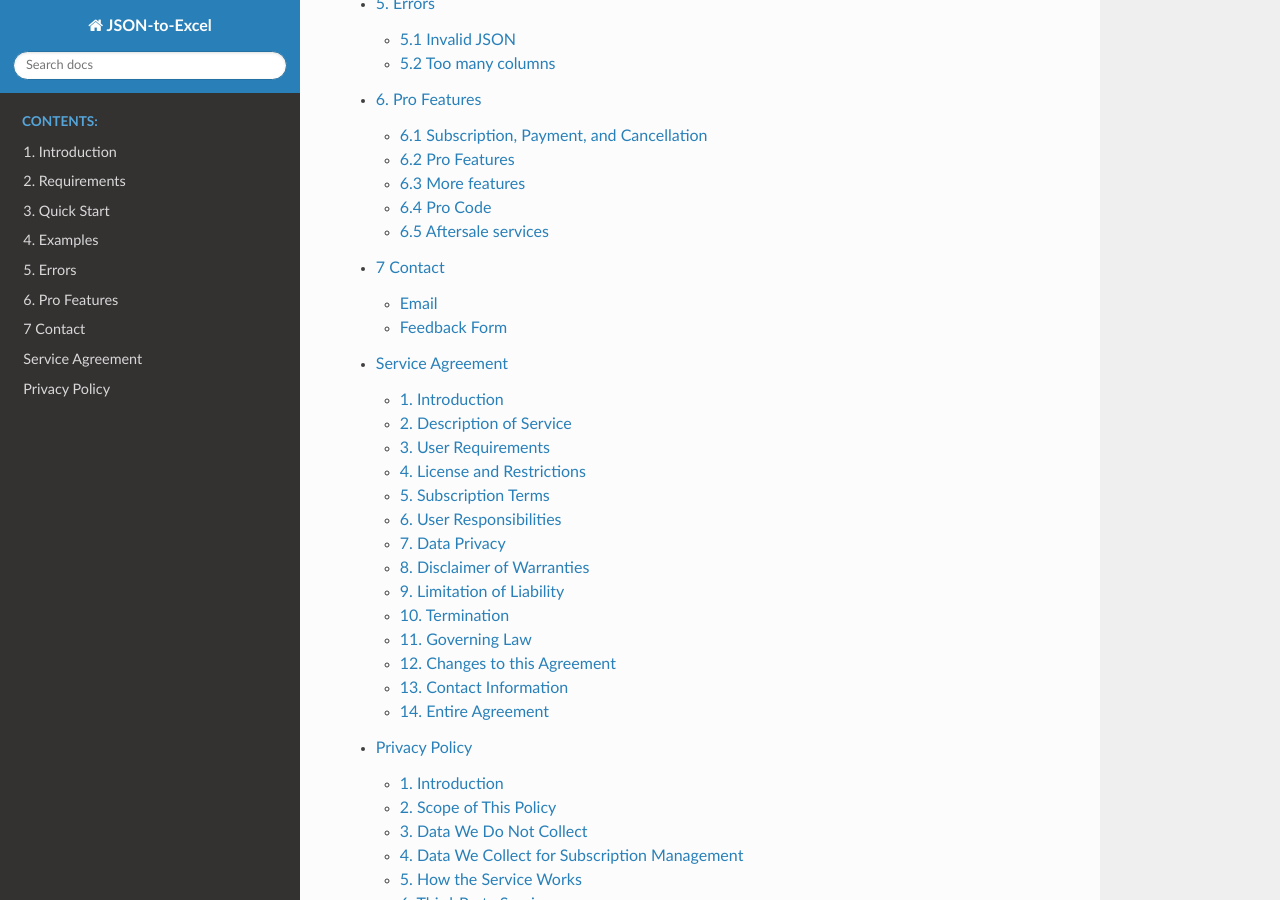
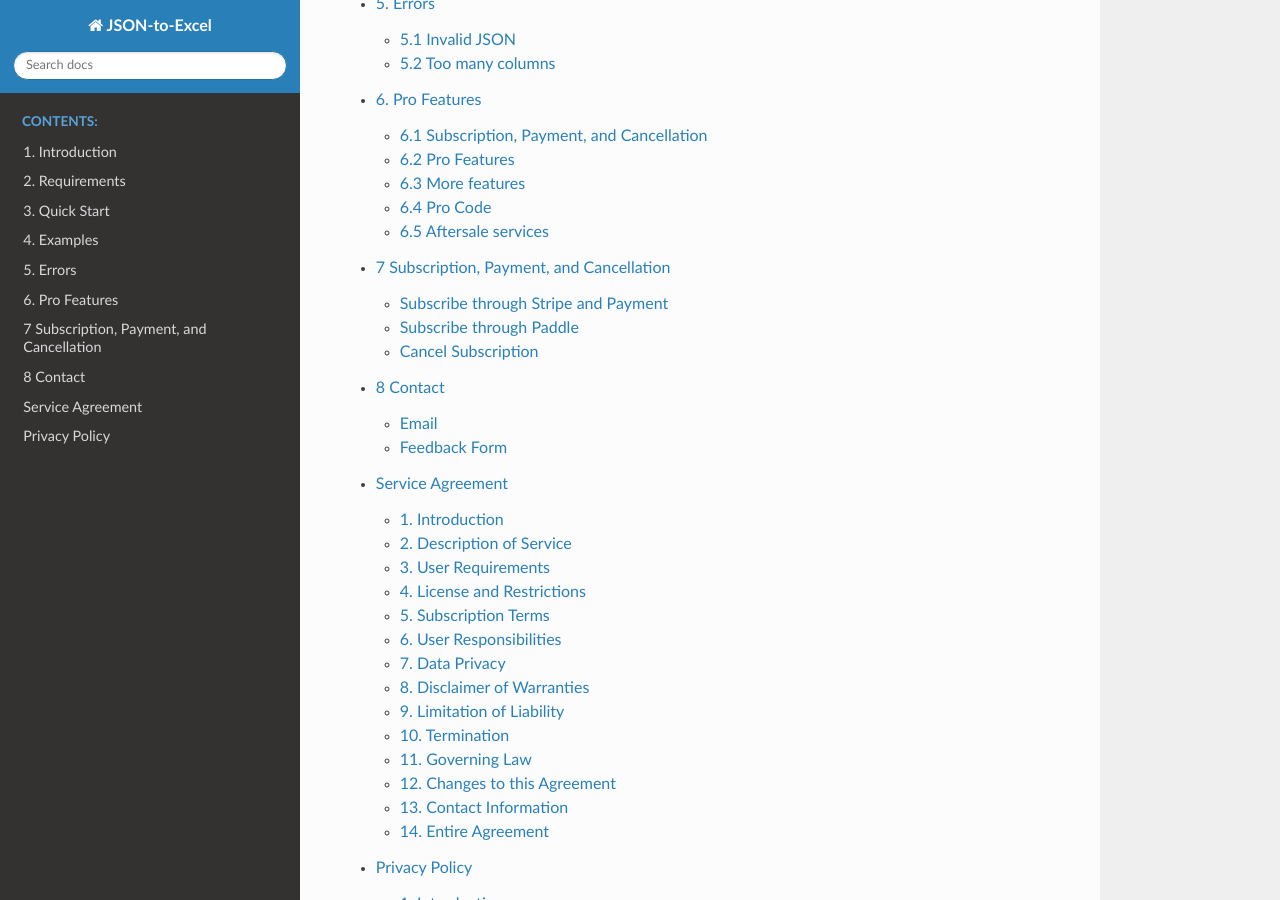
Before and after one commit to he-yang/JSON-to-Excel, a Sphinx documentation site: the page built from source/index.rst, in a window 1280 px wide and 900 px high, scrolled down 789 px. Built offline with Sphinx 7.4.7 and the Read the Docs theme 3.1.0, drawn with Linux system fonts in a browser that asks for light colours; some of the changed lines change nothing that is shown.

Commit message:
include pricing for paddle verification

```diff
--- a/source/_templates/layout.html
+++ b/source/_templates/layout.html
@@ -3,6 +3,7 @@
 {% block htmltitle %}
     {{ super() }}
     <!-- 添加自定义的 meta 标签 -->
+     <meta name="bytedance-verification-code" content="M2iXTGGPnpTgrCU1GtvH" />
     <script type="application/ld+json">
         {
           "@context": "https://schema.org",
--- a/source/contact.md
+++ b/source/contact.md
@@ -1,4 +1,4 @@
-# 7 Contact
+# 8 Contact
 ## Email
 
   Send me an email at:he.yang@wtsolutions.cn
--- a/source/index.rst
+++ b/source/index.rst
@@ -4,7 +4,8 @@
    contain the root `toctree` directive.
 
 JSON-to-Excel by WTSolutions Convert JSON to Excel within Excel (web online, windows, mac, linux)
-=======================================================
+==================================================================================================
+
 JSON to Excel is a **Microsoft Excel add-in** or **Web Application** which can convert JSON to Excel. Both Flat/Nested JSON can be converted.
 
 中文版文档 https://JSON-to-Excel.wtsolutions.cn/zh-cn/latest/
@@ -15,6 +16,7 @@ JSON to Excel is a **Microsoft Excel add-in** or **Web Application** which can c
 
    quickstart.md
    profeatures.md
+   pricing.md
    contact.md
    termsofuse.md
    privacy.md
--- /dev/null
+++ b/source/pricing.md
@@ -0,0 +1,36 @@
+
+## 7 Subscription, Payment, and Cancellation
+
+7 days free trial, then you will be charged monthly at one of the following rates for the Pro Features. You can cancel your subscription at any time before the 7th day, and you will not be charged:
+- USD US$2.66 / month,
+- CNY ¥19.90 / month,
+- EUR €2.36 / month,
+- HKD HK$21.80 / month
+- Your local currency, if Stripe supports it.
+
+Each Pro Code can offer 10 devices to access Pro Features.After the 7 day trial period, you may cancel your subscription at any time, which will take effect at the end of your current billing cycle.
+
+Each Pro Code is valid for both the Excel-to-JSON add-in and the JSON-to-Excel provided by WTSolutions.
+
+### Subscribe through Stripe and Payment
+
+[https://buy.stripe.com/00gdQT2iz0Vp32E002](https://buy.stripe.com/00gdQT2iz0Vp32E002)
+
+Payment method:
+- Bank Card (Visa, Mastercard, American Express, JCB, 银联)
+- Apple Pay (needs to open the above link using your Apple/IOS/Mac Device)
+- Google Pay (needs to open the above link using your Google/Andriod Device)
+- Alipay 支付宝
+- Link
+
+For subscription terms, kindly refer to the [Terms of Use](termsofuse.md)
+
+### Subscribe through Paddle
+
+Processing, to be announced.
+
+### Cancel Subscription
+
+You can cancel your subscription at any time. After the current billing cycle ends, you will no longer have access to the Pro Features.
+
+[https://billing.stripe.com/p/login/5kQ4gyadZ7p22JY3V83Je00](https://billing.stripe.com/p/login/5kQ4gyadZ7p22JY3V83Je00)
```
Also changed, not shown: 3 other files.
